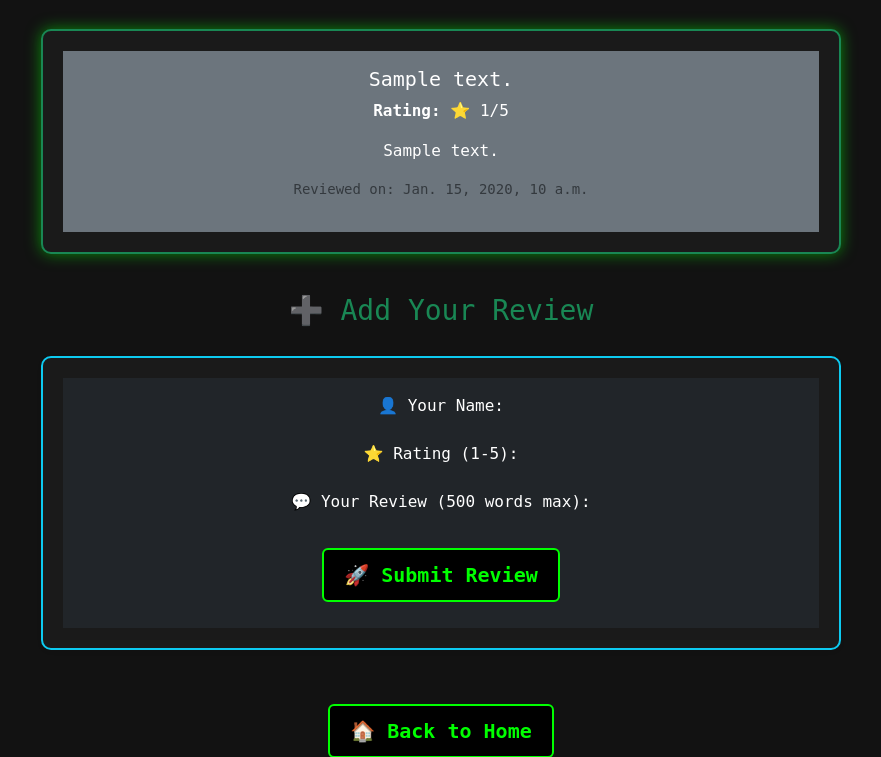
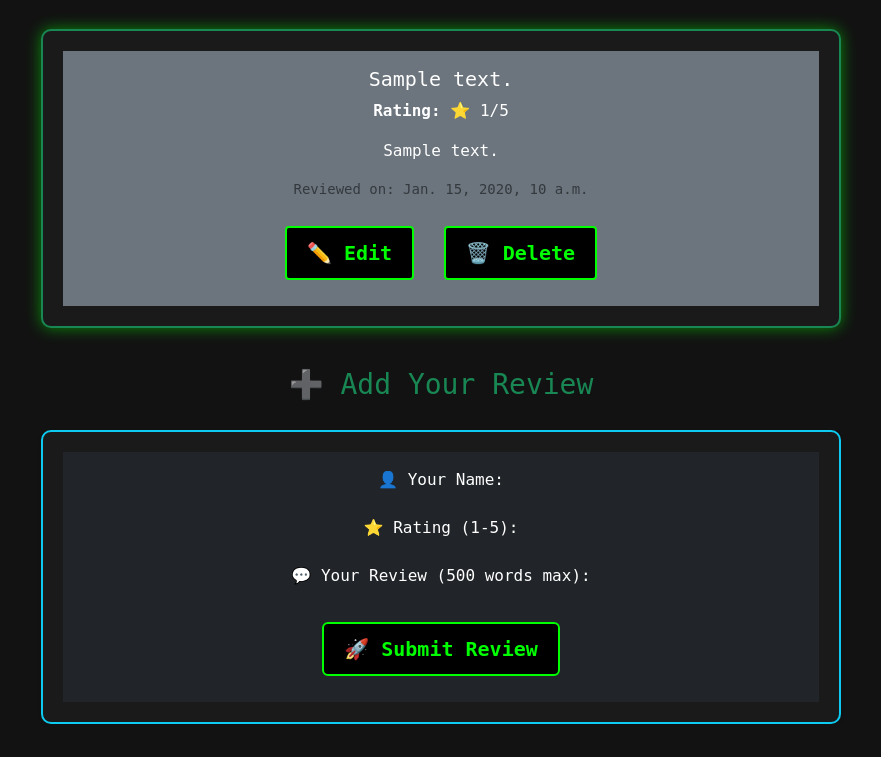
Before and after one commit to KC-85/Joystick_Journalist, a Django app: page /review/1/ in a window 1280 px wide. Shown: the part 605-1362 px from the top of the page, without its empty margins (199-1080 px from the left). Run offline with Django 4.2, Linux system fonts and the light colour scheme; tables that the repository leaves empty hold one stand-in row (values such as "Sample post").

Commit message:
Add edit & delete buttons for review page

```diff
--- a/reviews/templates/reviews/review_page.html
+++ b/reviews/templates/reviews/review_page.html
@@ -25,6 +25,10 @@
                 <p class="card-text"><strong>Rating:</strong> ⭐ {{ review.rating }}/5</p>
                 <p class="card-text">{{ review.comment }}</p>
                 <p class="text-muted small">Reviewed on: {{ review.review_date }}</p>
+
+                 <!-- 🛠️ Edit & Delete Buttons for Review -->
+                <a href="{% url 'edit_review' review.id %}" class="btn btn-warning btn-sm">✏️ Edit</a>
+                <a href="{% url 'delete_review' review.id %}" class="btn btn-danger btn-sm">🗑️ Delete</a>
             </div>
         </div>
         {% endfor %}
```
